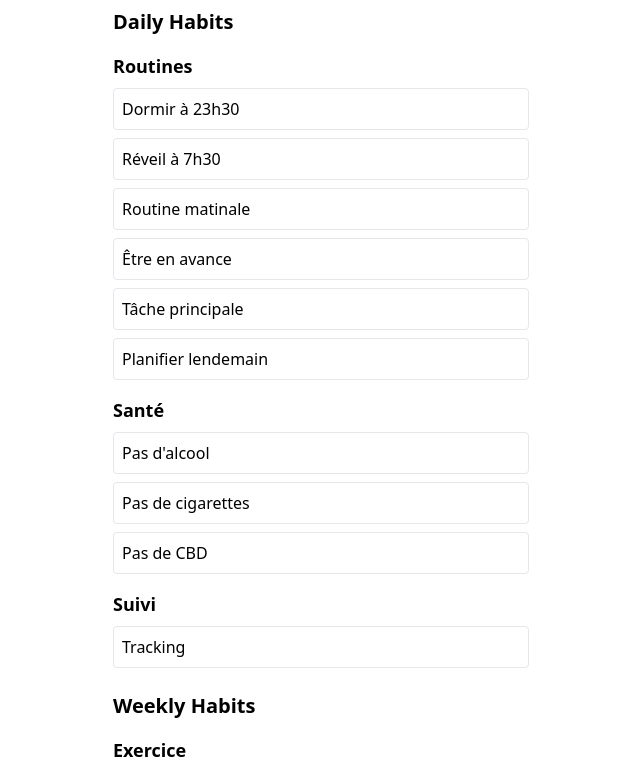
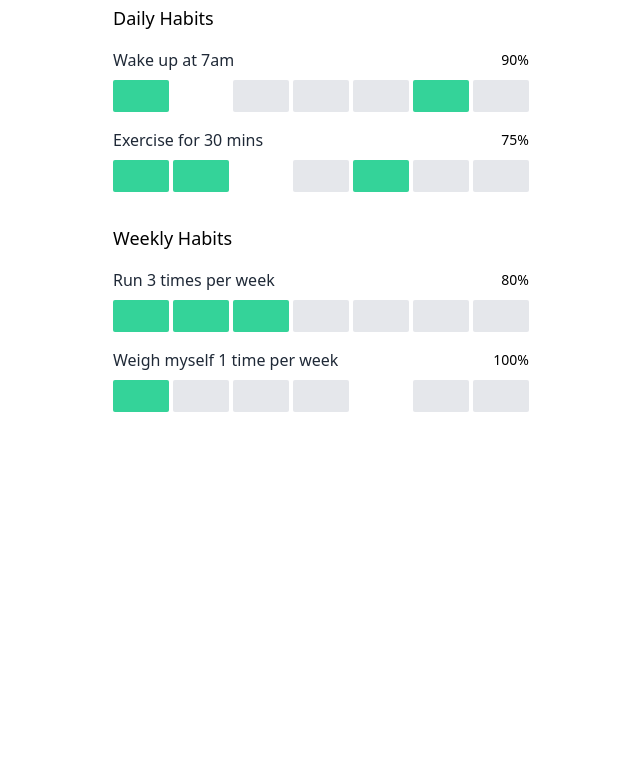
Before and after one commit to LouisBstar/mon-app-habits-tracker, a plain HTML site: page index.html in a window 1280 px wide. Shown: the part 64-833 px from the top of the page, without its empty margins (319-959 px from the left). After the commit the page ends 800 px from the top, so only its background shows below. Drawn offline with nearby package versions, Linux system fonts and the light colour scheme.

Commit message:
Update index.html

```diff
--- a/index.html
+++ b/index.html
@@ -1,108 +1,88 @@
 <!DOCTYPE html>
 <html lang="en">
 <head>
-    <meta charset="UTF-8">
-    <meta name="viewport" content="width=device-width, initial-scale=1.0">
-    <title>Habits Tracker</title>
-    <link rel="stylesheet" href="https://cdn.jsdelivr.net/npm/tailwindcss@2.2.16/dist/tailwind.min.css">
-    <style>
-        /* Ajoutez ici des styles si nécessaire */
-    </style>
+  <meta charset="UTF-8">
+  <meta name="viewport" content="width=device-width, initial-scale=1.0">
+  <title>Habit Tracker</title>
+  <link href="https://cdn.jsdelivr.net/npm/tailwindcss@2.2.16/dist/tailwind.min.css" rel="stylesheet">
 </head>
-<body>
-    <div id="app" class="max-w-md mx-auto p-4 bg-white min-h-screen">
-        <h1 class="text-2xl font-bold text-center mb-4">Habits Tracker</h1>
-        <div id="habit-tracker"></div>
+<body class="max-w-md mx-auto p-4 bg-white min-h-screen">
+  <div class="flex items-center justify-between mb-6">
+    <h1 class="text-lg font-medium">Habit Tracker</h1>
+    <div class="flex items-center gap-2">
+      <div class="text-sm font-medium">80%</div>
+      <div class="h-2 bg-gray-300 rounded-full w-full">
+        <div class="bg-green-500 h-full rounded-full" style="width: 80%;"></div>
+      </div>
     </div>
+  </div>
 
-    <script>
-        // Les données des profils
-        const profiles = {
-            "Louis": {
-                daily: {
-                    "Routines": [
-                        { id: 1, name: "Dormir à 23h30" },
-                        { id: 2, name: "Réveil à 7h30" },
-                        { id: 3, name: "Routine matinale" },
-                        { id: 4, name: "Être en avance" },
-                        { id: 5, name: "Tâche principale" },
-                        { id: 6, name: "Planifier lendemain" }
-                    ],
-                    "Santé": [
-                        { id: 7, name: "Pas d'alcool" },
-                        { id: 8, name: "Pas de cigarettes" },
-                        { id: 9, name: "Pas de CBD" }
-                    ],
-                    "Suivi": [
-                        { id: 10, name: "Tracking" }
-                    ]
-                },
-                weekly: {
-                    "Exercice": [
-                        { id: 11, name: "Run", weeklyGoal: 3 },
-                        { id: 12, name: "Salle de sport", weeklyGoal: 3 },
-                        { id: 13, name: "Se peser", weeklyGoal: 1 }
-                    ]
-                }
-            }
-        };
+  <h2 class="text-lg font-medium mb-4">Daily Habits</h2>
+  <div class="space-y-4">
+    <div>
+      <div class="flex justify-between items-center mb-2">
+        <span class="text-gray-800">Wake up at 7am</span>
+        <span class="text-sm font-medium">90%</span>
+      </div>
+      <div class="flex gap-1">
+        <div class="w-full h-8 bg-green-400 rounded-sm"></div>
+        <div class="w-full h-8 bg-orange-400 rounded-sm"></div>
+        <div class="w-full h-8 bg-gray-200 rounded-sm"></div>
+        <div class="w-full h-8 bg-gray-200 rounded-sm"></div>
+        <div class="w-full h-8 bg-gray-200 rounded-sm"></div>
+        <div class="w-full h-8 bg-green-400 rounded-sm"></div>
+        <div class="w-full h-8 bg-gray-200 rounded-sm"></div>
+      </div>
+    </div>
+    <div>
+      <div class="flex justify-between items-center mb-2">
+        <span class="text-gray-800">Exercise for 30 mins</span>
+        <span class="text-sm font-medium">75%</span>
+      </div>
+      <div class="flex gap-1">
+        <div class="w-full h-8 bg-green-400 rounded-sm"></div>
+        <div class="w-full h-8 bg-green-400 rounded-sm"></div>
+        <div class="w-full h-8 bg-orange-400 rounded-sm"></div>
+        <div class="w-full h-8 bg-gray-200 rounded-sm"></div>
+        <div class="w-full h-8 bg-green-400 rounded-sm"></div>
+        <div class="w-full h-8 bg-gray-200 rounded-sm"></div>
+        <div class="w-full h-8 bg-gray-200 rounded-sm"></div>
+      </div>
+    </div>
+  </div>
 
-        // Fonction pour afficher les habitudes
-        function displayHabits(profile) {
-            const habitTrackerDiv = document.getElementById('habit-tracker');
-            habitTrackerDiv.innerHTML = ''; // Vider le contenu précédent
-
-            // Affichage des routines quotidiennes
-            const dailyTitle = document.createElement('h2');
-            dailyTitle.textContent = 'Daily Habits';
-            dailyTitle.className = 'text-xl font-bold mt-6 mb-2';
-            habitTrackerDiv.appendChild(dailyTitle);
-
-            Object.entries(profile.daily).forEach(([category, habits]) => {
-                const categoryTitle = document.createElement('h3');
-                categoryTitle.textContent = category;
-                categoryTitle.className = 'text-lg font-semibold mt-4';
-                habitTrackerDiv.appendChild(categoryTitle);
-
-                habits.forEach(habit => {
-                    const habitDiv = document.createElement('div');
-                    habitDiv.className = 'flex justify-between items-center my-2 p-2 border rounded';
-
-                    const habitName = document.createElement('span');
-                    habitName.textContent = habit.name;
-                    habitDiv.appendChild(habitName);
-
-                    habitTrackerDiv.appendChild(habitDiv);
-                });
-            });
-
-            // Affichage des routines hebdomadaires
-            const weeklyTitle = document.createElement('h2');
-            weeklyTitle.textContent = 'Weekly Habits';
-            weeklyTitle.className = 'text-xl font-bold mt-6 mb-2';
-            habitTrackerDiv.appendChild(weeklyTitle);
-
-            Object.entries(profile.weekly).forEach(([category, habits]) => {
-                const categoryTitle = document.createElement('h3');
-                categoryTitle.textContent = category;
-                categoryTitle.className = 'text-lg font-semibold mt-4';
-                habitTrackerDiv.appendChild(categoryTitle);
-
-                habits.forEach(habit => {
-                    const habitDiv = document.createElement('div');
-                    habitDiv.className = 'flex justify-between items-center my-2 p-2 border rounded';
-
-                    const habitName = document.createElement('span');
-                    habitName.textContent = habit.name + ` (Goal: ${habit.weeklyGoal})`;
-                    habitDiv.appendChild(habitName);
-
-                    habitTrackerDiv.appendChild(habitDiv);
-                });
-            });
-        }
-
-        // Initialisation de l'affichage pour le profil Louis
-        displayHabits(profiles["Louis"]);
-    </script>
+  <h2 class="text-lg font-medium mb-4 mt-8">Weekly Habits</h2>
+  <div class="space-y-4">
+    <div>
+      <div class="flex justify-between items-center mb-2">
+        <span class="text-gray-800">Run 3 times per week</span>
+        <span class="text-sm font-medium">80%</span>
+      </div>
+      <div class="flex gap-1">
+        <div class="w-full h-8 bg-green-400 rounded-sm"></div>
+        <div class="w-full h-8 bg-green-400 rounded-sm"></div>
+        <div class="w-full h-8 bg-green-400 rounded-sm"></div>
+        <div class="w-full h-8 bg-gray-200 rounded-sm"></div>
+        <div class="w-full h-8 bg-gray-200 rounded-sm"></div>
+        <div class="w-full h-8 bg-gray-200 rounded-sm"></div>
+        <div class="w-full h-8 bg-gray-200 rounded-sm"></div>
+      </div>
+    </div>
+    <div>
+      <div class="flex justify-between items-center mb-2">
+        <span class="text-gray-800">Weigh myself 1 time per week</span>
+        <span class="text-sm font-medium">100%</span>
+      </div>
+      <div class="flex gap-1">
+        <div class="w-full h-8 bg-green-400 rounded-sm"></div>
+        <div class="w-full h-8 bg-gray-200 rounded-sm"></div>
+        <div class="w-full h-8 bg-gray-200 rounded-sm"></div>
+        <div class="w-full h-8 bg-gray-200 rounded-sm"></div>
+        <div class="w-full h-8 bg -gray-200 rounded-sm"></div>
+        <div class="w-full h-8 bg-gray-200 rounded-sm"></div>
+        <div class="w-full h-8 bg-gray-200 rounded-sm"></div>
+      </div>
+    </div>
+  </div>
 </body>
 </html>
```
